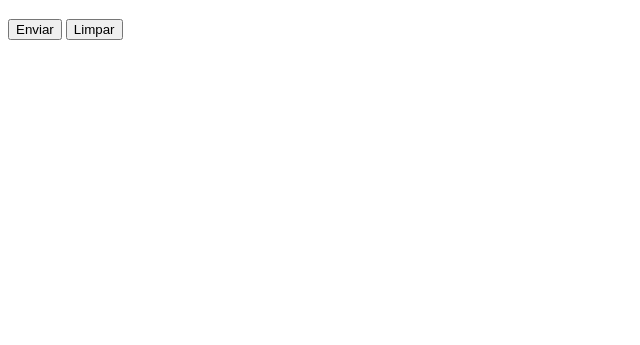
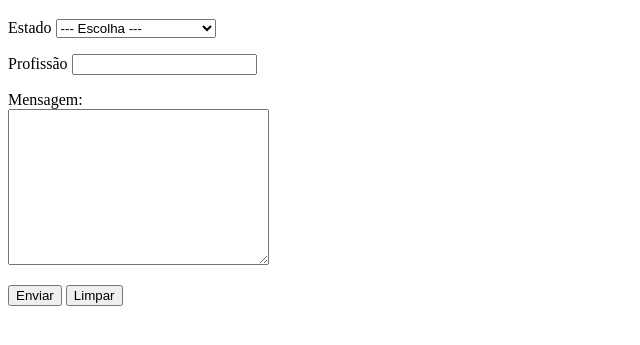
Before and after one commit to Henrick47K/html-css, a plain HTML site: page exercicios/ex025/form007.html in a window 1280 px wide. Shown: the part 61-406 px from the top of the page, without its empty margins (0-640 px from the left). Drawn offline with Linux system fonts and the light colour scheme.

Commit message:
update textarea, select, datalist

```diff
--- a/exercicios/ex025/form007.html
+++ b/exercicios/ex025/form007.html
@@ -7,7 +7,56 @@
 </head>
 <body>
     <h1>Exemplo de formulário</h1>
-    <form action="cadastro.php" method="get" autocomplete="on">
+    <form action="cadastro.php" method="POST" autocomplete="on">
+        <p>
+            <label for="iest">Estado</label>
+            <select name="estado" id="iest">
+                <option value="">--- Escolha ---</option>
+                <optgroup label="Região Sul">
+                    <option value="RS">Rio Grande do Sul</option>
+                    <option value="SC">Santa Catarina</option>
+                    <option value="PR">Paraná</option>
+                </optgroup>
+
+                <optgroup label="Região Sudeste">
+                    <option value="MG">Minas Gerais</option>
+                    <option value="RJ">Rio de Janeiro</option>
+                    <option value="SP">São Paulo</option>
+                </optgroup>
+
+                <optgroup label="Região Centro-Oeste">
+                    <option value="GO">Goiás</option>
+                    <option value="MT">Mato Grosso</option>
+                    <option value="MS">Mato Grosso do Sul</option>
+                </optgroup>
+
+                <optgroup label="Região Nordeste">
+                    <option value="MA">Maranhão</option>
+                    <option value="PE">Pernambuco</option>
+                    <option value="RN">Rio Grande do Norte</option>
+                </optgroup>
+
+                <optgroup label="Região Norte">
+                    <option value="PA">Pará</option>
+                    <option value="TO">Tocantins</option>
+                    <option value="AM">Amazonas</option>
+                </optgroup>
+            </select>
+        </p>
+        <p>
+            <label for="iprof">Profissão</label>
+            <input type="text" name="prof" id="iprof" list="lstprof">
+            <datalist id="lstprof">
+                <option>Administrador</option>
+                <option>Contabilista</option>
+                <option>Desenvolvedor</option>
+                <option>Professor</option>
+            </datalist>
+        </p>
+        <p>
+            <label for="imsg">Mensagem: </label> <br>
+            <textarea name="msg" id="imsg" cols="30" rows="10"></textarea>
+        </p>
 
         <p>
             <input type="submit" value="Enviar">
```
